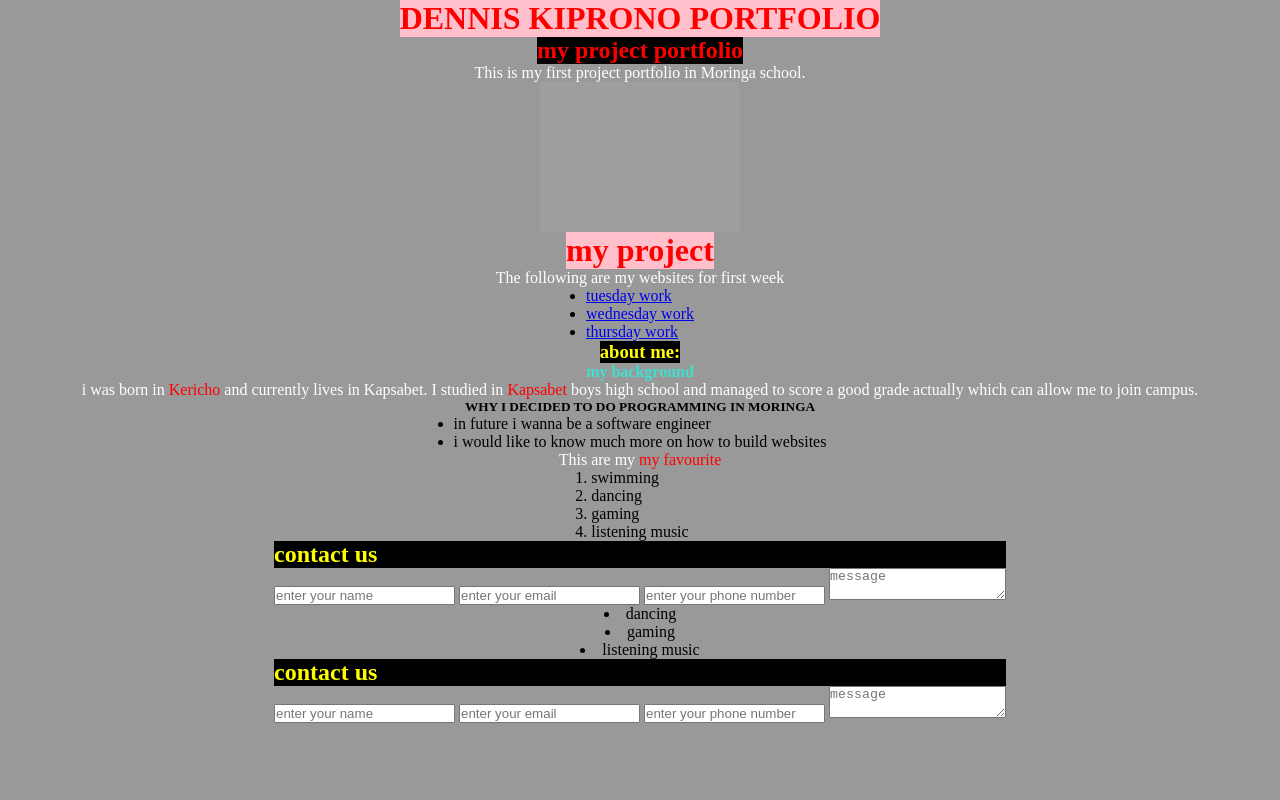
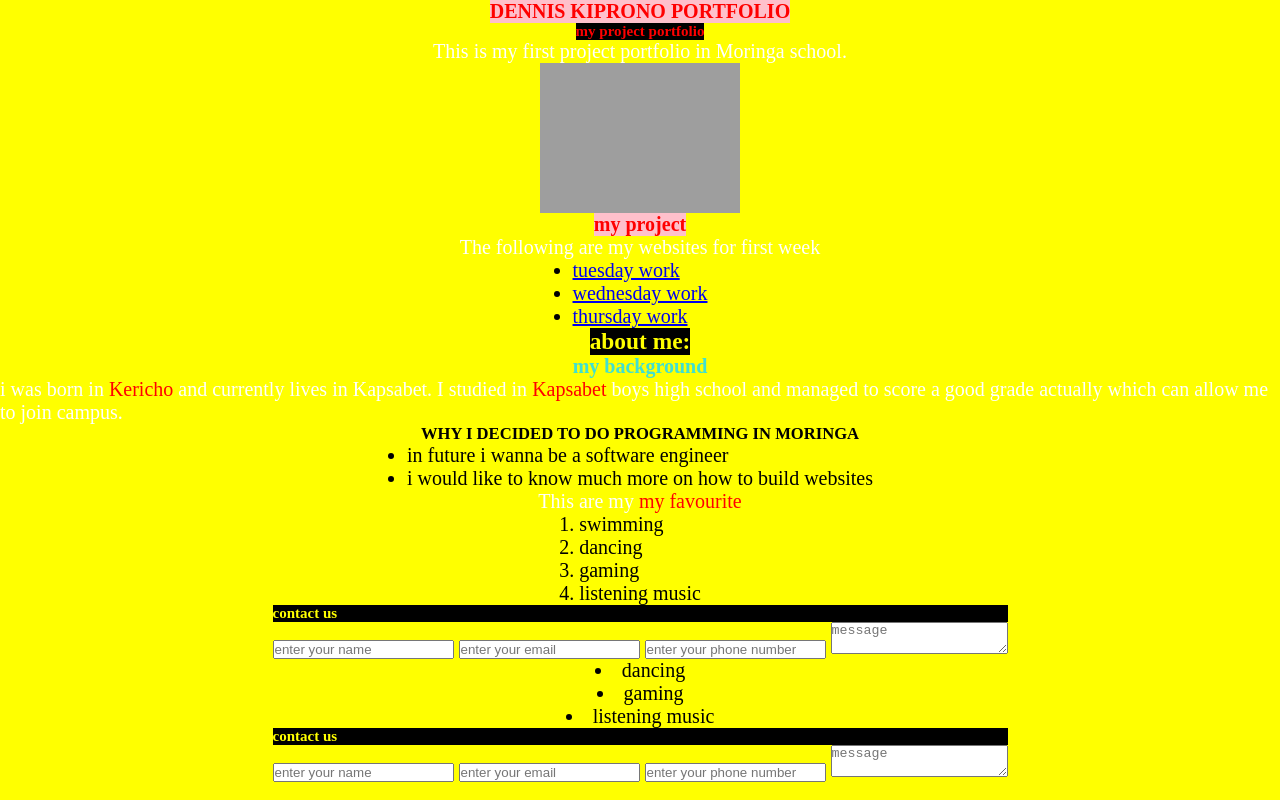
Before and after one commit to DENNIS954/moringa-projects, a plain HTML site: page index.html in a window 1280 px wide. Drawn offline with Linux system fonts and the light colour scheme; grey boxes are pictures that could not be loaded.

Commit message:
background color changed and h1 flexed column-reverse

```diff
--- a/css/index.css
+++ b/css/index.css
@@ -1,17 +1,22 @@
 body {
-    background: #999;
+    background: yellow;
     display: flex;
     flex-direction: column;
     justify-content: center;
     align-items: center;
+    font-size: 20px;
 }
 h1 {
     color: red;
     background-color: pink;
+    float: left;
+    font-size: 20px;
+    flex-direction: column-reverse;
 }
 h2 {
     color: yellow;
     background-color: black;
+    font-size: 15px;
 }
 p {
     color: white;
@@ -28,6 +33,7 @@ span {
 h3 {
     color: yellow;
     background-color: black;
+    font: 12px;
 }
 h4 {
     color: turquoise;
```
